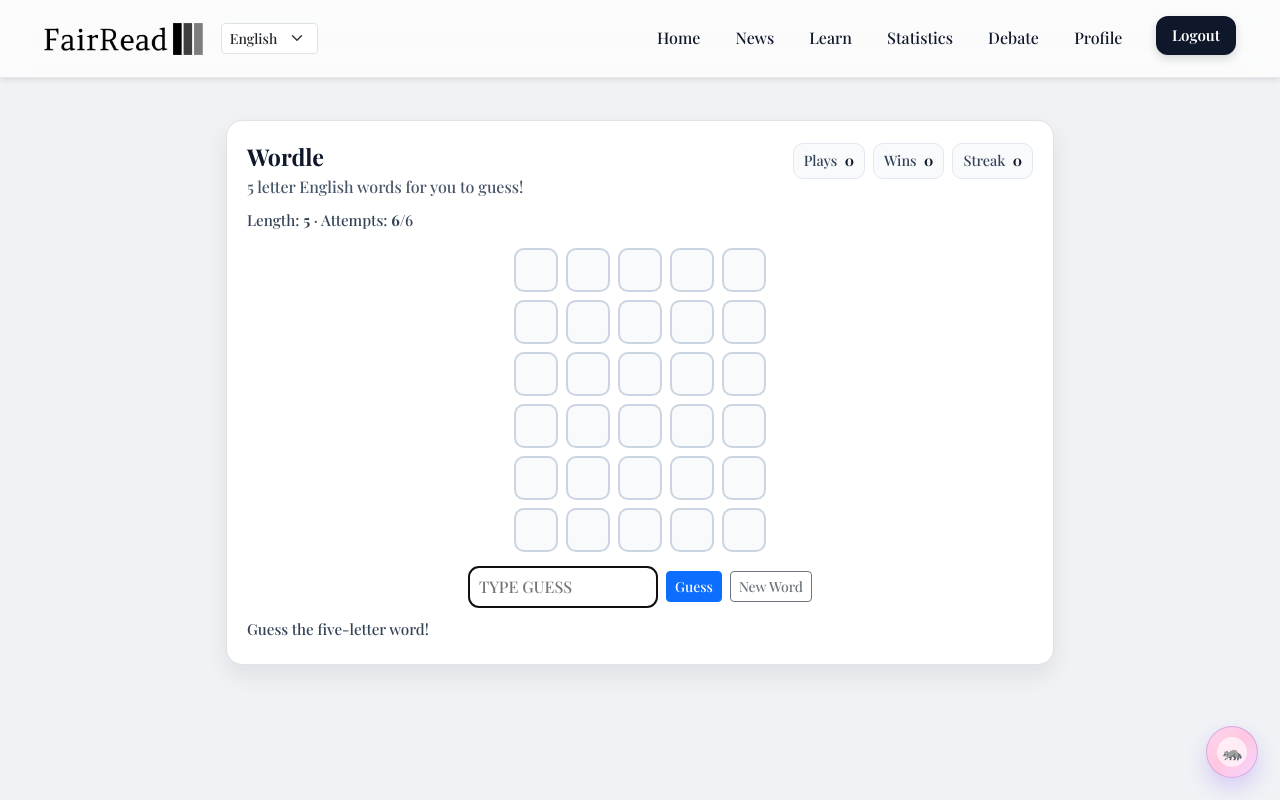
After one commit to 2027JuneLee/FairRead, a Flask app: page /wordle in a window 1280 px wide. The commit adds this page. Run offline with Flask 3, Linux system fonts and the light colour scheme; a user stored in the database is signed in.

Commit message:
WORDLE UPDATE AND BUG FIXES

```diff
--- a/app.py
+++ b/app.py
@@ -1817,6 +1817,14 @@ def chatbot():
     return render_template('chatbot.html', is_login=is_login, is_admin=is_admin_user())
 
 
+@app.route('/wordle')
+def wordle_page():
+    is_login = 'username' in session
+    if not is_login:
+        return redirect(url_for('login'))
+    return render_template('wordle.html', is_login=is_login, is_admin=is_admin_user())
+
+
 
 @app.route('/profile')
 
--- a/templates/header.html
+++ b/templates/header.html
@@ -77,6 +77,38 @@
 
   /* Optional: make keyboard focus match too */
   .nav-link:focus { color: #d6c278; outline: none; }
+
+  .wordle-fab{
+    position: fixed;
+    right: 22px;
+    bottom: 22px;
+    z-index: 1035;
+    display: inline-flex;
+    align-items: center;
+    gap: 9px;
+    padding: 10px 10px 10px 10px;
+    border-radius: 999px;
+    background: linear-gradient(135deg, #ffd7ef 0%, #ffc6e0 48%, #f6d6ff 100%);
+    color: #3f2b56;
+    text-decoration: none;
+    box-shadow: 0 10px 20px rgba(139,92,246,.24);
+    font-weight: 700;
+    border: 1px solid rgba(143, 99, 196, .35);
+  }
+  .wordle-fab:hover{
+    color:#3f2b56;
+    transform: translateY(-2px) scale(1.01);
+  }
+  .wordle-fab .fab-emoji{
+    width: 30px;
+    height: 30px;
+    display: inline-flex;
+    align-items: center;
+    justify-content: center;
+    border-radius: 999px;
+    background: rgba(255,255,255,.65);
+    font-size: 17px;
+  }
     </style>
 </head>
 <body>
@@ -184,6 +216,13 @@
     {% block create_post %}{% endblock %}
     {% block create_news %}{% endblock %}
     {% block learn %}{% endblock %}
+    {% block wordle %}{% endblock %}
+
+{% if is_login %}
+  <a href="{{ url_for('wordle_page') }}" class="wordle-fab" aria-label="Open Raccoon Wordle">
+    <span class="fab-emoji" aria-hidden="true">🦝</span>
+  </a>
+{% endif %}
 
 <script src="https://cdn.jsdelivr.net/npm/bootstrap@5.3.3/dist/js/bootstrap.bundle.min.js" crossorigin="anonymous"></script>
 <script>
--- /dev/null
+++ b/templates/wordle.html
@@ -0,0 +1,243 @@
+{% extends "header.html" %}
+{% block wordle %}
+<style>
+  body{font-family:'Playfair Display',serif;background:#f0f2f5;}
+  .wordle-wrap {
+    max-width: 860px;
+    margin: 0 auto 24px;
+    padding-top: 50px; /* Adjust this value (e.g., 80px to 120px) to push it down */
+    padding-left: 16px;
+    padding-right: 16px;
+    padding-bottom: 28px;
+  }
+  .wordle-card{
+    background:#fff;border:1px solid rgba(15,23,42,.12);border-radius:16px;
+    box-shadow:0 10px 24px rgba(15,23,42,.08);padding:22px 20px;
+  }
+  .wordle-head{display:flex;justify-content:space-between;align-items:flex-start;gap:12px;flex-wrap:wrap;}
+  .wordle-title{font-size:1.45rem;font-weight:800;color:#0f172a;margin:0;}
+  .wordle-sub{color:#475569;margin:4px 0 0;}
+  .wordle-stats{display:flex;gap:8px;flex-wrap:wrap;}
+  .wordle-stat{
+    background:#f8fafc;border:1px solid #e2e8f0;border-radius:10px;
+    padding:6px 10px;font-size:.9rem;color:#334155;
+  }
+  .wordle-stat strong{color:#0f172a;margin-left:4px;}
+  .wordle-board{margin-top:16px;display:flex;flex-direction:column;gap:8px;align-items:center;}
+  .wordle-row{display:flex;gap:8px;}
+  .tile{
+    width:44px;height:44px;border-radius:10px;border:2px solid #cbd5e1;background:#fff;
+    display:flex;align-items:center;justify-content:center;font-weight:800;
+    text-transform:uppercase;color:#0f172a;
+  }
+  .tile.empty{background:#f8fafc;color:#cbd5e1;}
+  .tile.filled{border-color:#94a3b8;background:#f8fafc;}
+  .tile.correct{border-color:#15803d;background:#16a34a;color:#fff;}
+  .tile.present{border-color:#ca8a04;background:#eab308;color:#1f2937;}
+  .tile.absent{border-color:#64748b;background:#64748b;color:#fff;}
+  .wordle-controls{margin-top:14px;display:flex;gap:8px;flex-wrap:wrap;align-items:center;justify-content:center;}
+  .wordle-input{
+    width:190px;padding:8px 10px;border:1px solid #cbd5e1;
+    border-radius:10px;font-size:1rem;text-transform:uppercase;
+  }
+  .wordle-msg{margin-top:10px;min-height:24px;color:#334155;font-size:.95rem;}
+  .answer{display:inline-block;margin-top:6px;padding:4px 8px;border-radius:8px;background:#fee2e2;color:#991b1b;font-weight:700;}
+</style>
+
+<div class="wordle-wrap">
+  <div class="wordle-card">
+    <div class="wordle-head">
+      <div>
+        <h2 class="wordle-title">Wordle</h2>
+        <p class="wordle-sub">5 letter English words for you to guess!</p>
+      </div>
+      <div class="wordle-stats" id="stats-panel"></div>
+    </div>
+
+    <div style="margin-top:10px;color:#334155;font-size:.95rem;">
+      Length: <strong id="target-length">5</strong> · Attempts: <strong id="attempt-left">6</strong>/6
+    </div>
+
+    <div id="board" class="wordle-board"></div>
+
+    <div class="wordle-controls">
+      <input id="guess-input" class="wordle-input" type="text" autocomplete="off" maxlength="5" placeholder="Type guess">
+      <button id="guess-btn" class="btn btn-primary btn-sm">Guess</button>
+      <button id="new-btn" class="btn btn-outline-secondary btn-sm">New Word</button>
+    </div>
+
+    <div id="message" class="wordle-msg"></div>
+  </div>
+</div>
+
+<script>
+  const SAT_WORDS = [
+    'abate','adept','aloof','amity','ardor','astute','banal','belie','benign','blunt','candid','candor',
+    'chide','civic','clout','coax','cogent','copious','cordial','coyly','crass','cryptic','cursory','defer',
+    'deign','deter','droll','eager','edict','elicit','elude','empathy','endow','enigma','entail','equity',
+    'erode','ethic','evoke','exalt','fervor','finite','flair','foster','frugal','genial','glib','guile',
+    'harbor','hasten','imbue','immune','impart','incur','induce','innate','jovial','judicious','kindle','laconic',
+    'lament','latent','laudable','lucid','meager','medley','mentor','merit','method','mitigate','modest','nuance',
+    'obscure','ornate','outset','placid','plausible','pragmatic','precise','prelude','prudent','qualify','quell','quaint',
+    'rational','refine','relish','reticent','robust','salient','sincere','solace','static','sterile','subtle','succinct',
+    'tactful','tangible','tenable','tenacious','theory','timely','tranquil','uphold','urbane','usable','venerate','vigilant',
+    'viable','vivid','wary','zeal'
+  ];
+  const STATS_KEY = 'fairread-wordle-stats';
+  const MAX_ATTEMPTS = 6;
+  const TARGET_LENGTH = 5;
+  const state = { target: '', attempts: [], currentGuess: '', solved: false, failed: false, finalized: false };
+
+  function splitUnits(word) { return Array.from(String(word || '')); }
+  function normalizeWord(word) { return String(word || '').trim().toLowerCase().replace(/[^a-z]/g, ''); }
+  function targetLength() { return TARGET_LENGTH; }
+  function wordPool() { return SAT_WORDS.filter((word) => splitUnits(word).length === TARGET_LENGTH); }
+
+  function defaultStats() { return { plays: 0, wins: 0, streak: 0 }; }
+  function loadStats() {
+    try {
+      const raw = localStorage.getItem(STATS_KEY);
+      const data = raw ? JSON.parse(raw) : null;
+      return data && typeof data === 'object'
+        ? { plays: Number(data.plays) || 0, wins: Number(data.wins) || 0, streak: Number(data.streak) || 0 }
+        : defaultStats();
+    } catch (e) { return defaultStats(); }
+  }
+  function saveStats(stats) { try { localStorage.setItem(STATS_KEY, JSON.stringify(stats)); } catch (e) {} }
+  function renderStats() {
+    const s = loadStats();
+    document.getElementById('stats-panel').innerHTML = `
+      <div class="wordle-stat">Plays <strong>${s.plays}</strong></div>
+      <div class="wordle-stat">Wins <strong>${s.wins}</strong></div>
+      <div class="wordle-stat">Streak <strong>${s.streak}</strong></div>
+    `;
+  }
+  function finalizeGame(outcome) {
+    if (state.finalized) return;
+    state.finalized = true;
+    const stats = loadStats();
+    stats.plays += 1;
+    if (outcome === 'win') {
+      stats.wins += 1;
+      stats.streak += 1;
+    } else {
+      stats.streak = 0;
+    }
+    saveStats(stats);
+    renderStats();
+  }
+
+  function scoreGuess(guess, target) {
+    const g = splitUnits(guess);
+    const t = splitUnits(target);
+    const result = Array(g.length).fill('absent');
+    const counts = {};
+    for (let i = 0; i < t.length; i += 1) counts[t[i]] = (counts[t[i]] || 0) + 1;
+    for (let i = 0; i < g.length; i += 1) {
+      if (g[i] === t[i]) { result[i] = 'correct'; counts[g[i]] -= 1; }
+    }
+    for (let i = 0; i < g.length; i += 1) {
+      if (result[i] === 'correct') continue;
+      if (counts[g[i]] > 0) { result[i] = 'present'; counts[g[i]] -= 1; }
+    }
+    return result;
+  }
+
+  function pickTarget() {
+    const pool = wordPool();
+    const pick = pool[Math.floor(Math.random() * pool.length)] || 'abate';
+    state.target = normalizeWord(pick);
+  }
+
+  function setMessage(text, failedAnswer = '') {
+    const el = document.getElementById('message');
+    el.innerHTML = failedAnswer ? `${text}<div class="answer">Answer: ${failedAnswer.toUpperCase()}</div>` : text;
+  }
+
+  function renderBoard() {
+    const board = document.getElementById('board');
+    const len = targetLength();
+    document.getElementById('target-length').textContent = String(len);
+    document.getElementById('attempt-left').textContent = String(Math.max(0, MAX_ATTEMPTS - state.attempts.length));
+    const input = document.getElementById('guess-input');
+    input.maxLength = len;
+    input.value = state.currentGuess;
+    input.disabled = state.solved || state.failed;
+    document.getElementById('guess-btn').disabled = state.solved || state.failed;
+
+    const rows = state.attempts.map((guess) => {
+      const scores = scoreGuess(guess, state.target);
+      const tiles = splitUnits(guess).map((ch, idx) => `<span class="tile ${scores[idx]}">${ch}</span>`).join('');
+      return `<div class="wordle-row">${tiles}</div>`;
+    });
+
+    if (!state.solved && !state.failed) {
+      const draft = splitUnits(state.currentGuess).map((ch) => `<span class="tile filled">${ch}</span>`).join('');
+      const blanks = Array.from({ length: Math.max(0, len - splitUnits(state.currentGuess).length) }, () => '<span class="tile empty">&nbsp;</span>').join('');
+      rows.push(`<div class="wordle-row">${draft}${blanks}</div>`);
+    }
+
+    const rowCount = rows.length;
+    for (let i = rowCount; i < MAX_ATTEMPTS; i += 1) {
+      rows.push(`<div class="wordle-row">${Array.from({ length: len }, () => '<span class="tile empty">&nbsp;</span>').join('')}</div>`);
+    }
+    board.innerHTML = rows.join('');
+  }
+
+  function resetGame() {
+    state.attempts = [];
+    state.currentGuess = '';
+    state.solved = false;
+    state.failed = false;
+    state.finalized = false;
+    pickTarget();
+    setMessage('Guess the five-letter word!');
+    renderBoard();
+    document.getElementById('guess-input').focus();
+  }
+
+  function submitGuess() {
+    if (state.solved || state.failed) return;
+    const len = targetLength();
+    const guess = normalizeWord(document.getElementById('guess-input').value);
+    if (splitUnits(guess).length !== len) {
+      setMessage(`Enter exactly ${len} letters.`);
+      return;
+    }
+    state.attempts.push(guess);
+    state.currentGuess = '';
+    if (guess === state.target) {
+      state.solved = true;
+      finalizeGame('win');
+      setMessage('Correct! Great solve.');
+      renderBoard();
+      return;
+    }
+    if (state.attempts.length >= MAX_ATTEMPTS) {
+      state.failed = true;
+      finalizeGame('loss');
+      setMessage('No attempts left.', state.target);
+      renderBoard();
+      return;
+    }
+    setMessage('Keep going.');
+    renderBoard();
+  }
+
+  document.getElementById('guess-btn').addEventListener('click', submitGuess);
+  document.getElementById('new-btn').addEventListener('click', resetGame);
+  document.getElementById('guess-input').addEventListener('input', (e) => {
+    state.currentGuess = normalizeWord(e.target.value).slice(0, targetLength());
+    renderBoard();
+  });
+  document.getElementById('guess-input').addEventListener('keydown', (e) => {
+    if (e.key === 'Enter') {
+      e.preventDefault();
+      submitGuess();
+    }
+  });
+
+  renderStats();
+  resetGame();
+</script>
+{% endblock %}
```
Also changed, not shown: templates/learn_article.html (+16 -6 lines), static/database.db.
